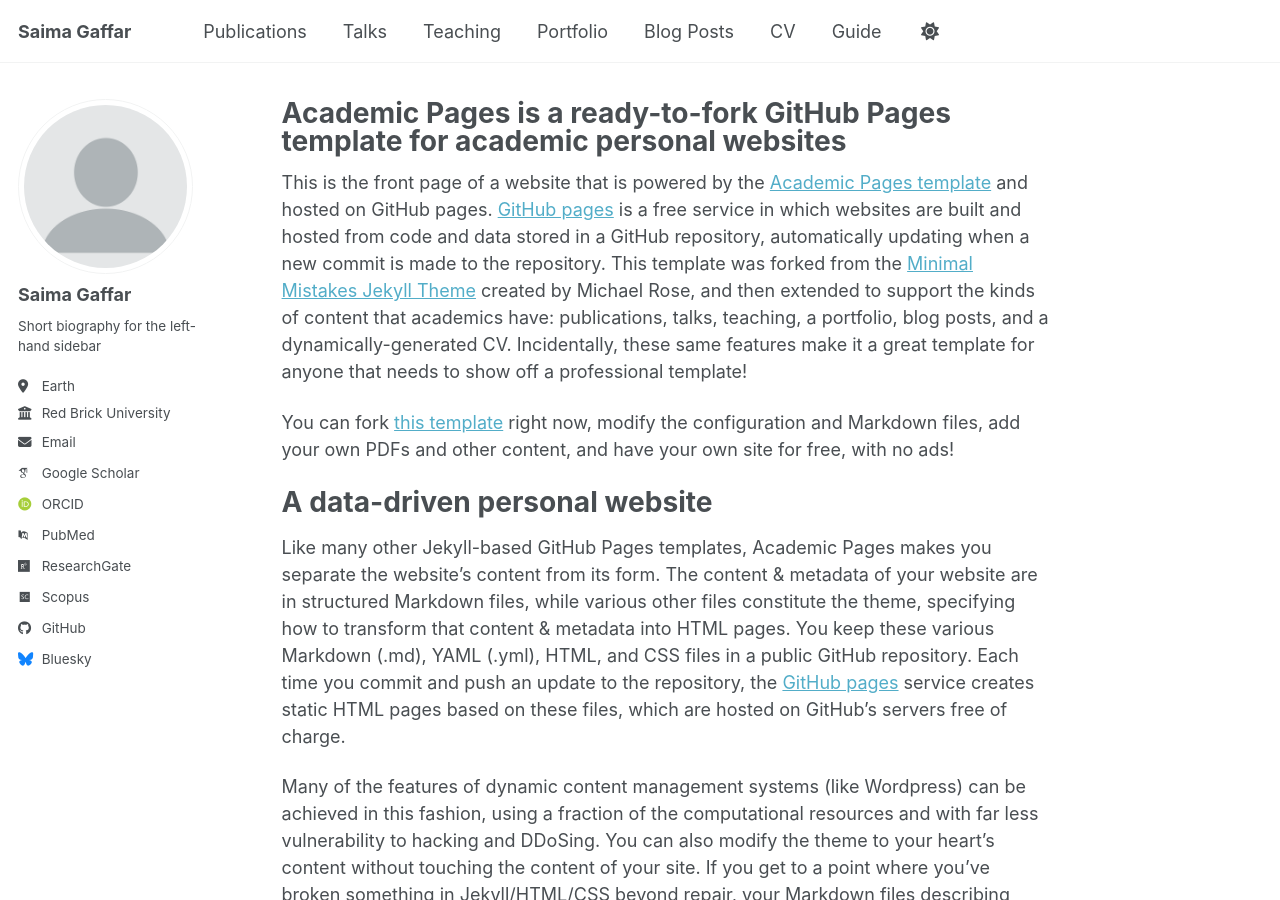
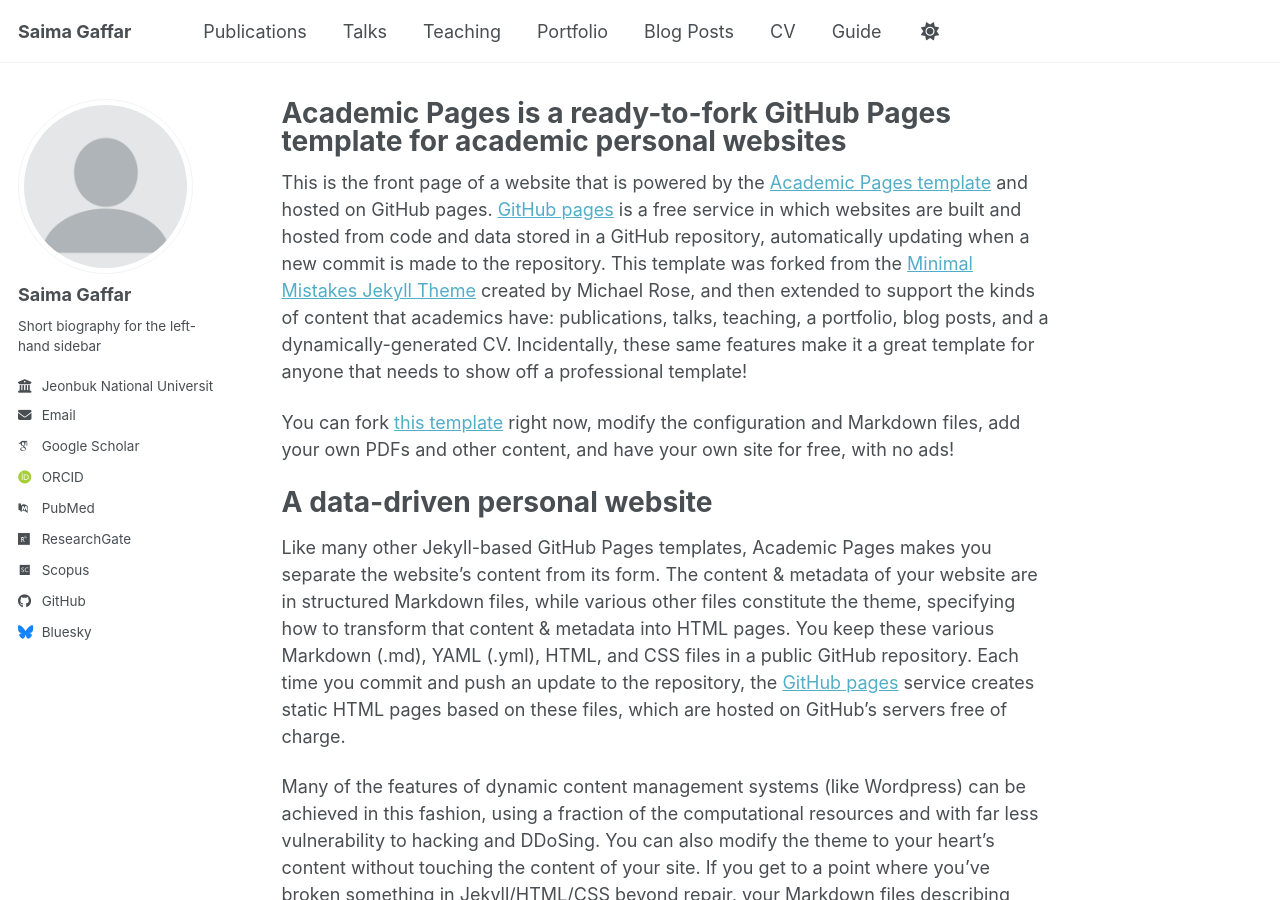
Before and after one commit to Mir-Saima/mir-saima.github.io, a Jekyll site: the page built from _pages/about.md, in a window 1280 px wide and 900 px high. Built offline with Jekyll 4.4.1, drawn with Linux system fonts in a browser that asks for light colours; some web fonts are replaced; a script bundle is joined from its source files by our own code; library files that are not in the unit come from our copies.

Commit message:
Update _config.yml

```diff
--- a/_config.yml
+++ b/_config.yml
@@ -27,8 +27,8 @@ author:
   name             : "Saima Gaffar"
   pronouns         : # example: "she/her"
   bio              : "Short biography for the left-hand sidebar"
-  location         : "Earth"
-  employer         : "Red Brick University"
+  location         : #"Earth"
+  employer         : "Jeonbuk National University"
   uri              : # URL
   email            : "saimagaffar@jbnu.ac.kr"
 
@@ -41,7 +41,7 @@ author:
   orcid            : "https://orcid.org/0009-0009-2252-1935"
   semantic         : # URL
   ssrn             : # URL
-  pubmed           : "https://www.ncbi.nlm.nih.gov/pubmed/?term=john+snow"
+  pubmed           : "https://pubmed.ncbi.nlm.nih.gov/?term=Saima+Gaffar"
   researchgate     : https://www.researchgate.net/profile/Saima-Gaffar?ev=hdr_xprf
   scopus           : https://www.scopus.com/authid/detail.uri?authorId=57221495577&origin=recordpage
   zotero           : # URL
```
